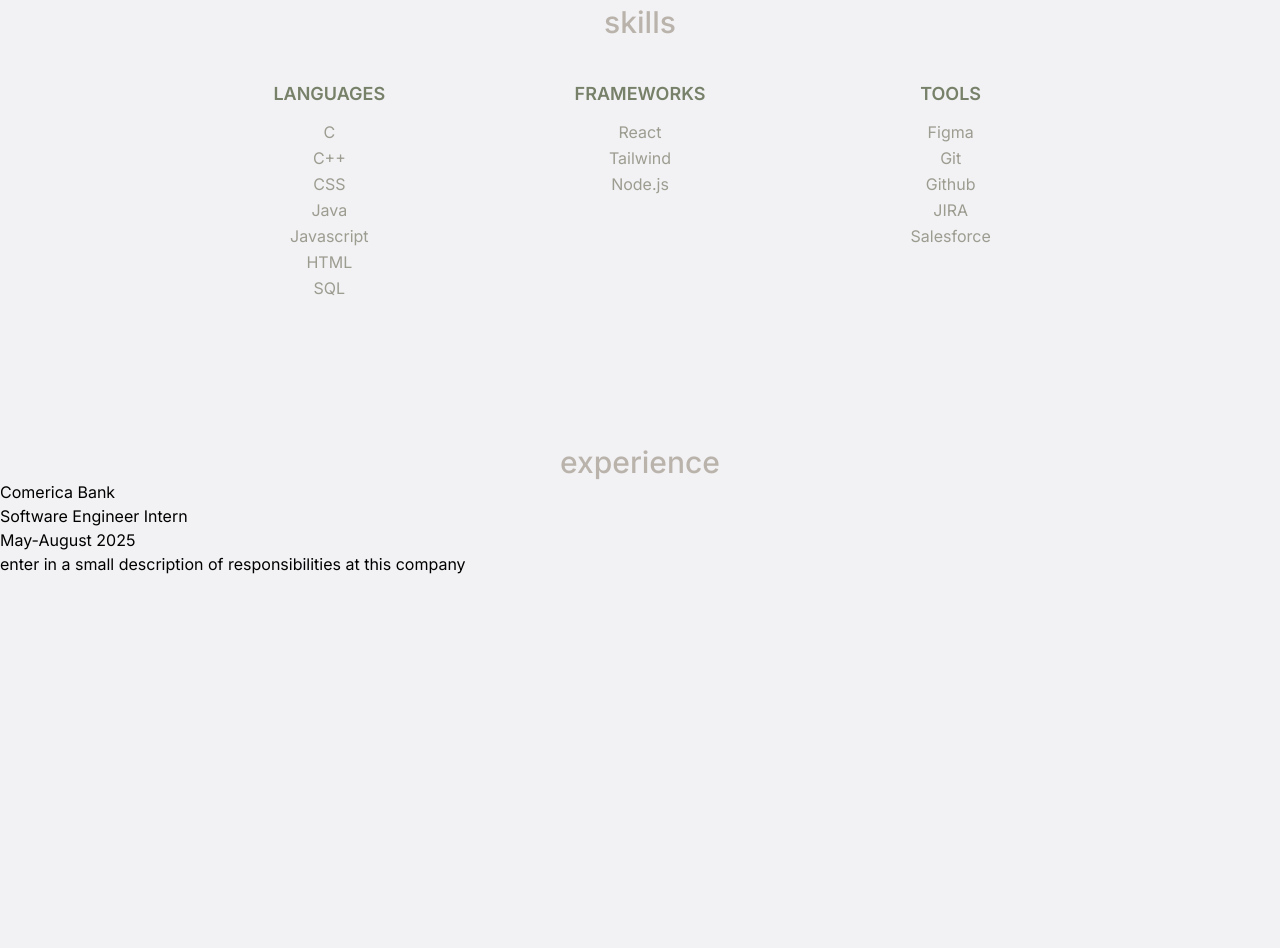
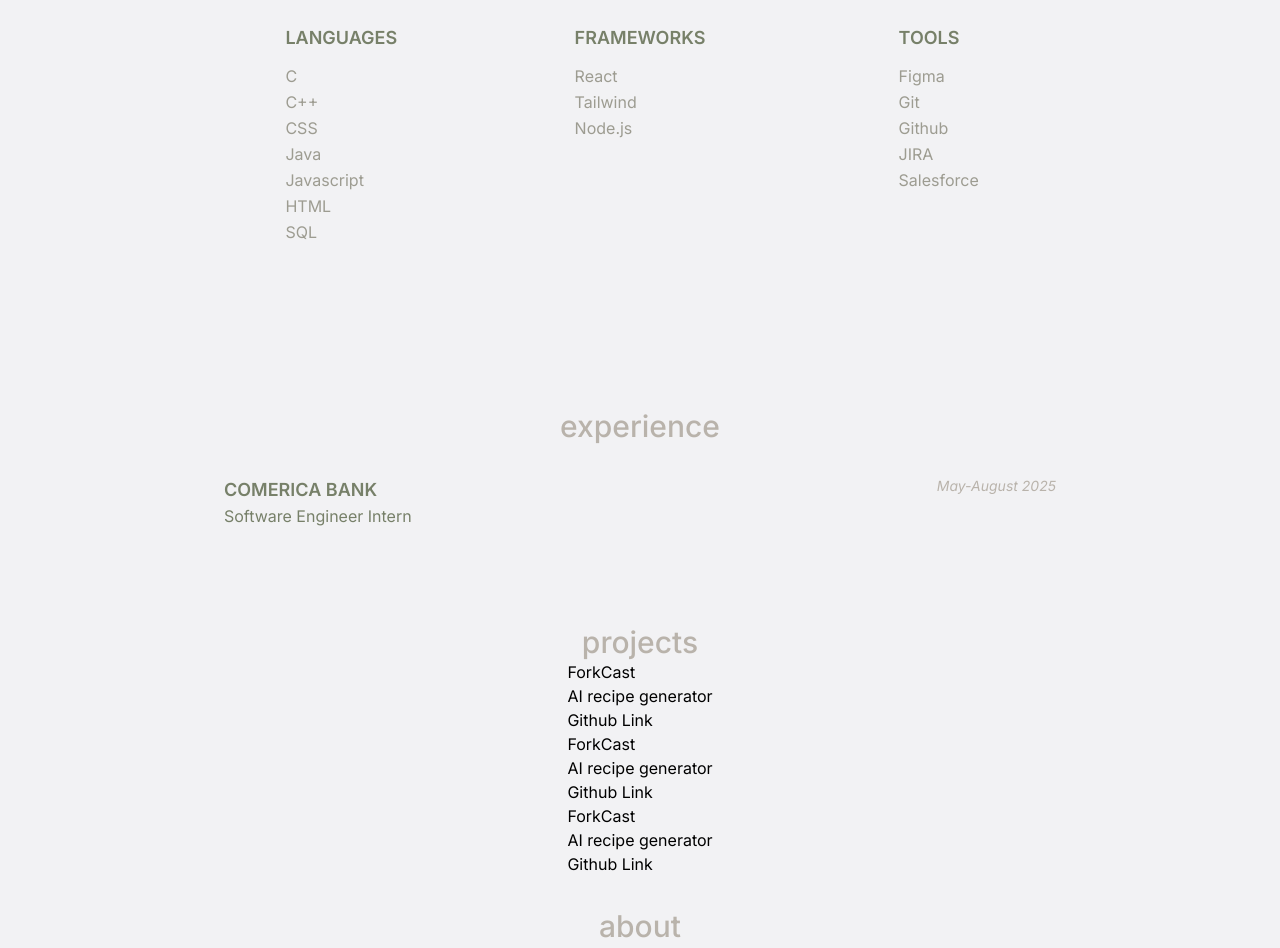
Before and after one commit to sophiietran/portfolio-website, a React (Vite) app: page / in a window 1280 px wide. Shown: the part 940-1888 px from the top of the page. Built offline with nearby package versions, Linux system fonts and the light colour scheme.

Commit message:
completed experience section

```diff
--- a/src/components/Job.jsx
+++ b/src/components/Job.jsx
@@ -1,11 +1,16 @@
 export default function Job(props){
-    return(
-        <div>
-            <h3>{props.company}</h3>
-            <h4>{props.title}</h4>
-            <p>{props.date}</p>
-            <p>{props.desc}</p>
+    return (
+      <div class="flex justify-between items-start gap-30 my-8">
+        {/* company + title */}
+        <div class="flex flex-col">
+          <h3 class="text-[#778069] text-lg font-semibold">{props.company}</h3>
+          <h4 class="text-[#778069]">{props.title}</h4>
         </div>
 
-    )
+        {/* date */}
+        <div class="flex">
+          <p class="italic text-[#b9b3ab] text-sm">{props.date}</p>
+        </div>
+      </div>
+    );
 }
--- a/src/components/sections/About.jsx
+++ b/src/components/sections/About.jsx
@@ -1,12 +1,13 @@
 import SectionTitle from "../SectionTitle";
 export default function Skill(props) {
   return (
-    <section id="#skills">
+    <section
+      id="#skills"
+      class="w-screen px-4 flex flex-col justify-center items-center"
+    >
       <SectionTitle name={props.name} />
 
-
       <h1>this is my about section</h1>
-
     </section>
   );
 }
--- a/src/components/sections/Contact.jsx
+++ b/src/components/sections/Contact.jsx
@@ -1,8 +1,11 @@
 import SectionTitle from "../SectionTitle";
 export default function Contact(props) {
   return (
-    <section id="#contact">
-      <SectionTitle name = {props.name}/>
+    <section
+      id="contact"
+      class="w-screen px-4 flex flex-col justify-center items-center"
+    >
+      <SectionTitle name={props.name} />
     </section>
   );
 }
--- a/src/components/sections/Experience.jsx
+++ b/src/components/sections/Experience.jsx
@@ -2,14 +2,21 @@
 import Job from "../Job";
 export default function Experience(props) {
   return (
-    <section id="#experience" class="h-screen w-screen">
-      <SectionTitle name = {props.name}/>
-      <Job
-        company = "Comerica Bank"
-        title = "Software Engineer Intern"
-        date = "May-August 2025"
-        desc = "enter in a small description of responsibilities at this company"
+    <section
+      id="experience"
+      class="w-screen py-8 px-4 flex flex-col justify-center items-center"
+    >
+      <SectionTitle name={props.name} />
+
+      <div class="w-full mx-12 px-8 max-w-4xl">
+        <Job
+          company="COMERICA BANK"
+          title="Software Engineer Intern"
+          date="May-August 2025"
         />
+
+
+      </div>
     </section>
   );
 }
--- a/src/components/sections/Project.jsx
+++ b/src/components/sections/Project.jsx
@@ -3,7 +3,10 @@
 
 export default function ProjectSection(props) {
   return (
-    <section id="#projects">
+    <section
+      id="projects"
+      class="w-screen py-8 px-4 flex flex-col justify-center items-center"
+    >
       <SectionTitle name={props.name} />
 
       <Project
--- a/src/components/sections/Skills.jsx
+++ b/src/components/sections/Skills.jsx
@@ -3,15 +3,15 @@
   return (
     <section
       id="skills"
-      class="w-screen py-36 px-4 flex flex-col justify-center items-center"
+      class="w-screen py-24 px-4 flex flex-col justify-center items-center"
     >
       <SectionTitle name={props.name} />
 
-      <div class="max-w-4xl w-full grid grid-cols-1 md:grid-cols-3 lg:grid-cols-3 gap-9 mt-10 text-[#9d9c91] justify-items-center">
+      <div class="max-w-4xl w-full grid grid-cols-1 md:grid-cols-3 lg:grid-cols-3 mt-8 text-[#9d9c91] justify-items-center">
         {/* languages */}
-        <div>
+        <div class="mb-9">
           <h1 class="text-[#778069] text-lg font-semibold mb-3">LANGUAGES</h1>
-          <ul class="text-center space-y-0.5">
+          <ul class="text-center md:text-left space-y-0.5">
             <li>C</li>
             <li>C++</li>
             <li>CSS</li>
@@ -23,10 +23,10 @@
         </div>
 
         {/* frameworks */}
-        <div>
+        <div class="mb-9">
           <h1 class="text-[#778069] text-lg font-semibold mb-3">FRAMEWORKS</h1>
 
-          <ul class="text-center space-y-0.5">
+          <ul class="text-center md:text-left space-y-0.5">
             <li>React</li>
             <li>Tailwind</li>
             <li>Node.js</li>
@@ -34,12 +34,12 @@
         </div>
 
         {/* Tools */}
-        <div>
-          <h1 class="text-[#778069] text-lg font-semibold text-center mb-3">
+        <div class="mb-9">
+          <h1 class="text-[#778069] text-lg text-center md:text-left font-semibold mb-3">
             TOOLS
           </h1>
 
-          <ul class="text-center space-y-0.5">
+          <ul class="text-center md:text-left space-y-0.5">
             <li>Figma</li>
             <li>Git</li>
             <li>Github</li>
--- a/src/index.css
+++ b/src/index.css
@@ -1,6 +1,8 @@
 @import "tailwindcss";
 
-
+html {
+  scroll-behavior: smooth;
+}
 
 body{
   background-color: #f2f2f4;
```
